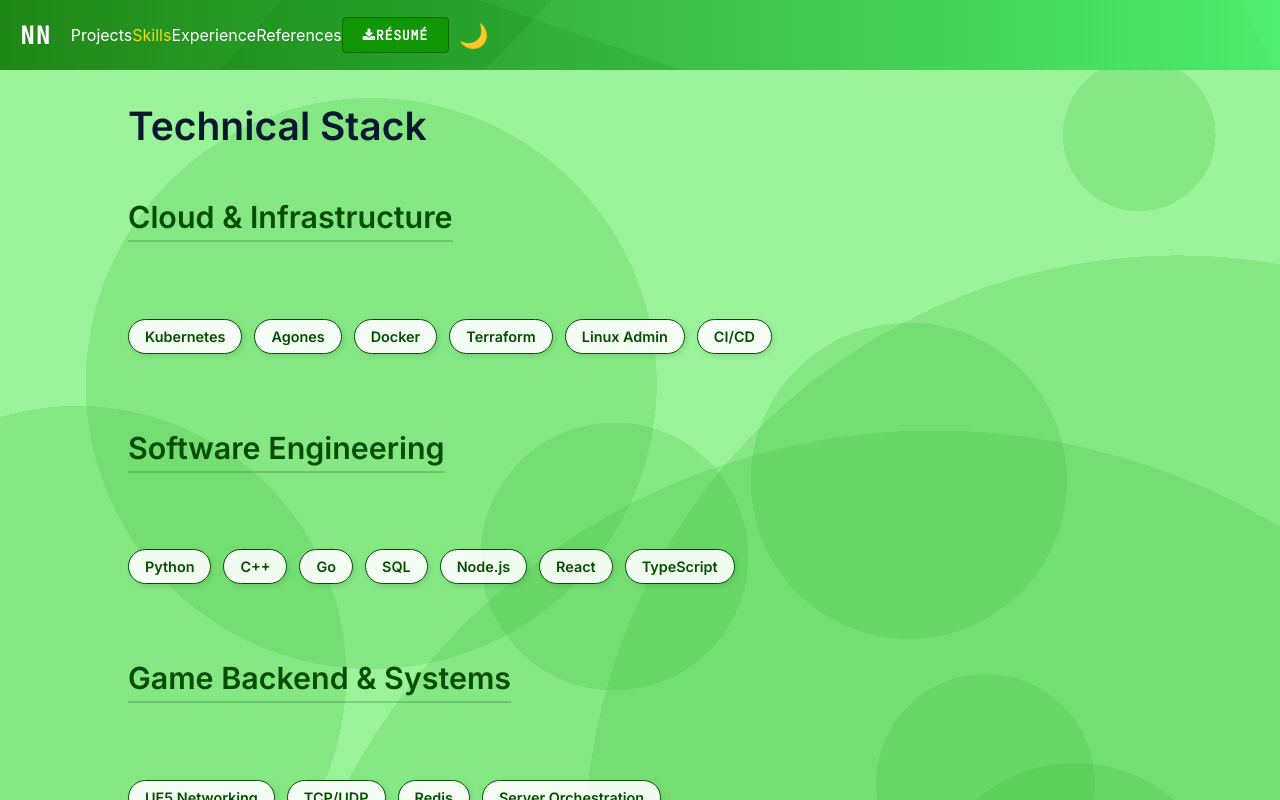
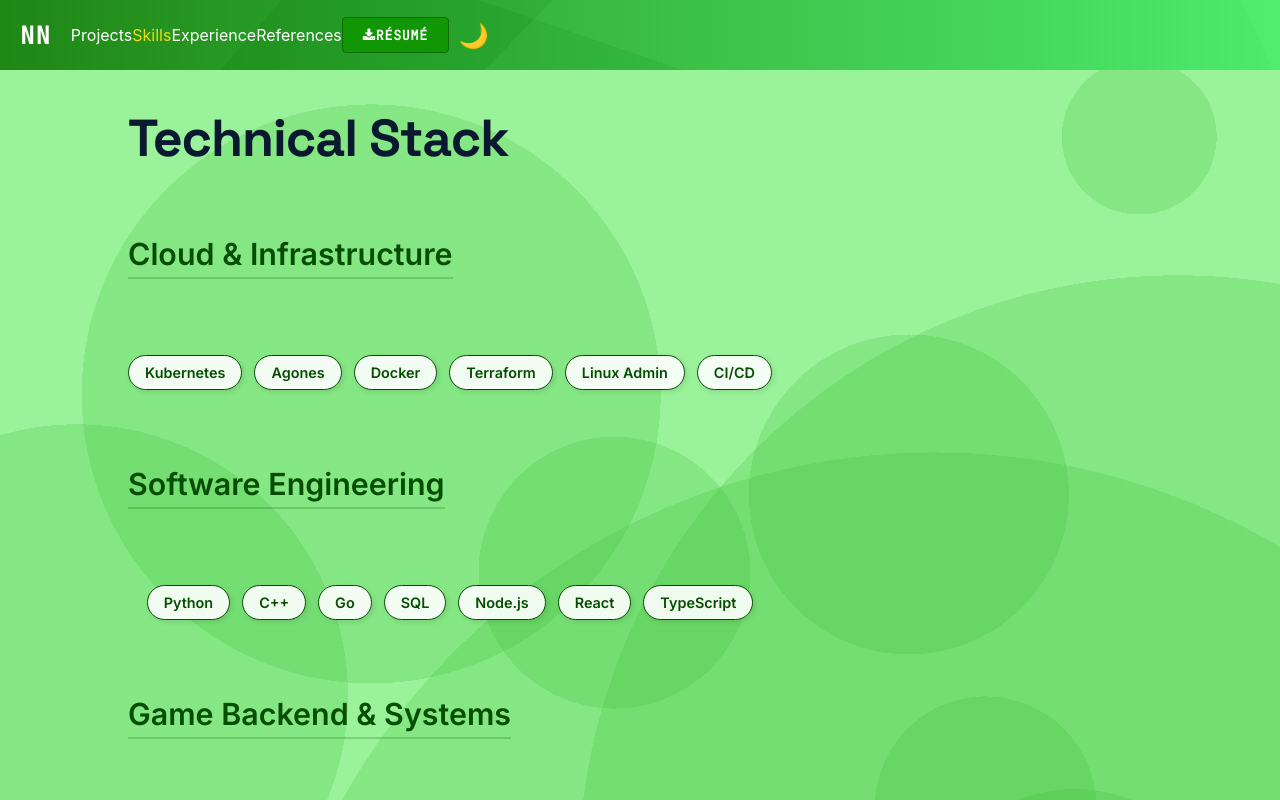
Before and after one commit to NevinsN/professional_portfolio, a React (Create React App) app in the folder professional_portfolio/: page /skills in a window 1280 px wide. Shown: the top 800 px of the page. Built offline with nearby package versions, Linux system fonts and the light colour scheme.

Commit message:
skills.js fix

```diff
--- a/professional_portfolio/src/pages/skills.js
+++ b/professional_portfolio/src/pages/skills.js
@@ -1,6 +1,6 @@
-import React from 'react';
+import React from "react";
 
-const Skills = () => {
+const Skills = ({ theme }) => {
     const categories = [
         {
             title: "Cloud & Infrastructure",
@@ -20,12 +20,12 @@ const Skills = () => {
         }
     ];
 
+    return (
+        <header className={`App-header ${theme}`}>
+            <div className="App-header_titleSubpage">
+                <h1>Technical Stack</h1>
 
-    return (
-    /* We add App-header and light so it inherits the bubbles/gradient */
-    <section className="App-header light skills-container">
-      <div className="App-header_content">
-        <h2 style={{ marginBottom: '20px' }}>Technical Stack</h2>
+                <div className="skills-container" style={{ background: 'transparent' }}>
                     {categories.map((cat, idx) => (
                         <div key={idx} className="skills-category">
                             <h3>{cat.title}</h3>
@@ -37,7 +37,8 @@ const Skills = () => {
                         </div>
                     ))}
                 </div>
-    </section>
+            </div>
+        </header>
     );
 };
 
```
Lines whose indentation alone changed are shown as unchanged.
